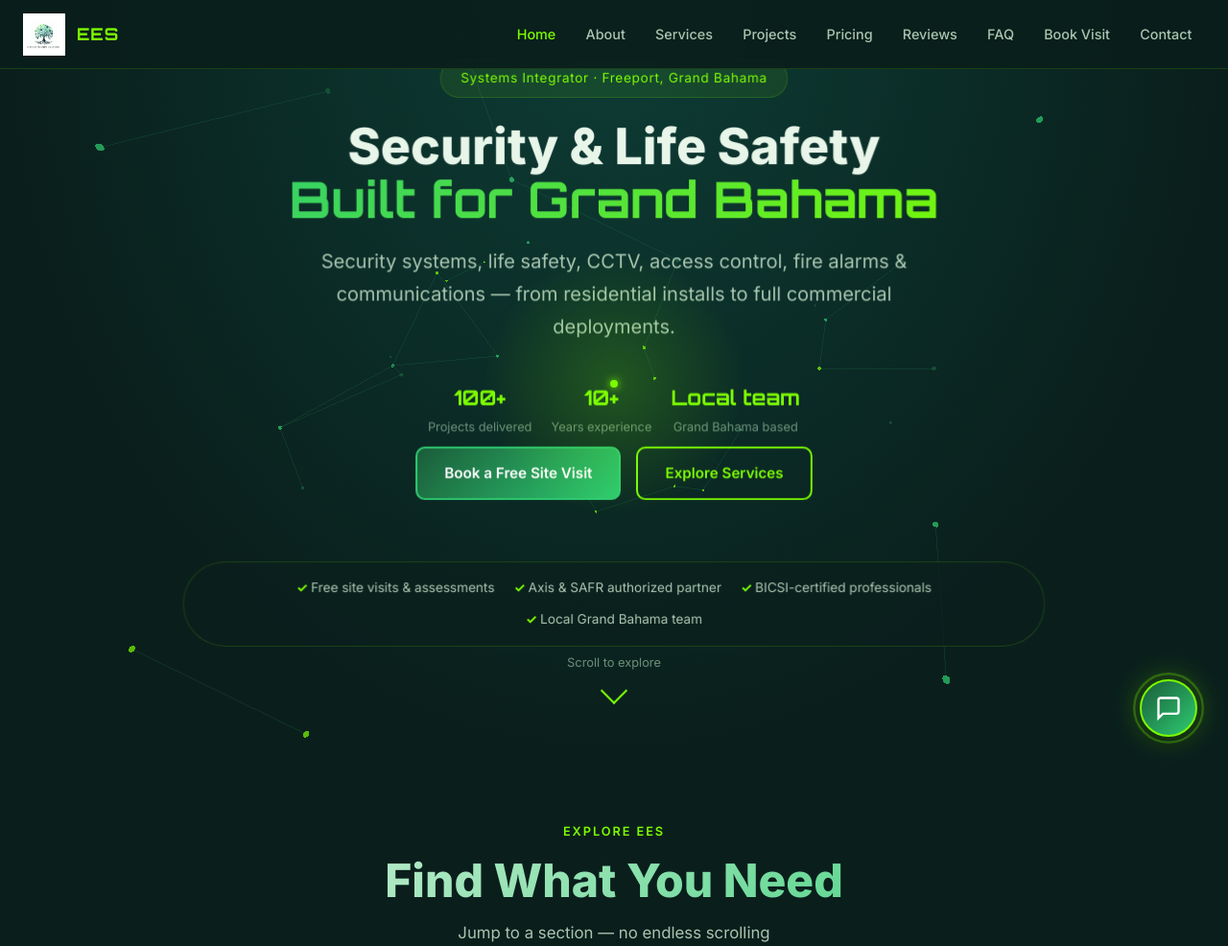
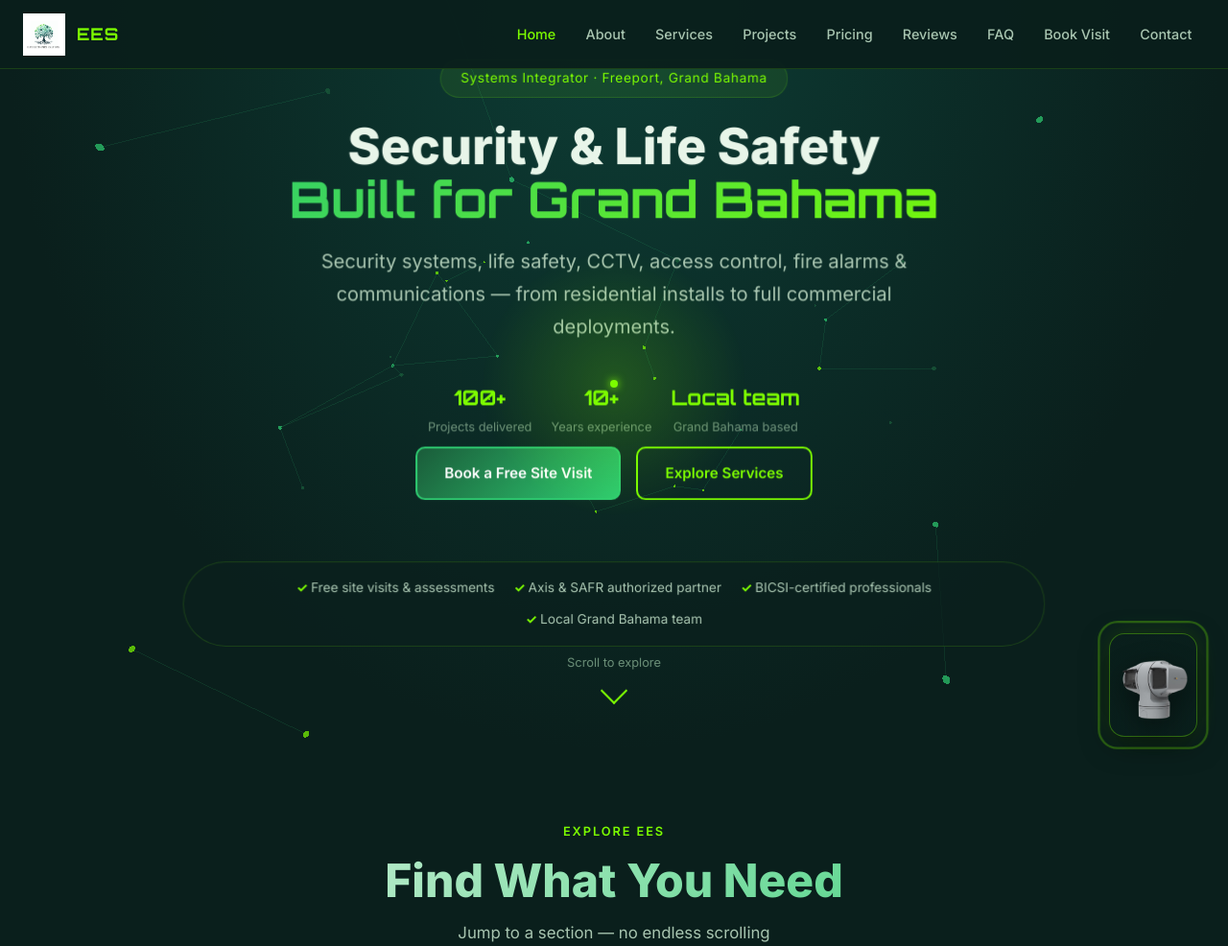
Before and after one commit to lcarey143/elite-electronics-solutions, a Django app: page / in a window 1280 px wide. Shown: the top 986 px of the page at 96% size. Run offline with Django 5.2, Linux system fonts and the light colour scheme; data comes from the database, SQL or seed files in the repository; data that the repository does not hold is empty.

Commit message:
Replace AI assistant icon with Axis PTZ camera that tracks the mouse.
Use layered Axis camera images for the launcher and panel avatar, with smooth head rotation toward the cursor on desktop.

```diff
--- a/static/css/styles.css
+++ b/static/css/styles.css
@@ -1048,12 +1048,63 @@ a, button, input, select, textarea, label {
   box-shadow: 0 6px 30px rgba(0, 0, 0, 0.5), 0 0 40px var(--green-glow);
 }
 
+.ai-toggle.ptz-toggle {
+  width: 92px;
+  height: 108px;
+  padding: 0.35rem 0.5rem 0.5rem;
+  border-radius: 16px;
+  background:
+    radial-gradient(ellipse at 50% 85%, rgba(10, 31, 28, 0.98) 0%, rgba(10, 31, 28, 0.82) 55%, transparent 100%);
+  border: 1px solid rgba(124, 252, 0, 0.35);
+  box-shadow:
+    0 8px 28px rgba(0, 0, 0, 0.5),
+    0 0 24px rgba(124, 252, 0, 0.18);
+}
+
+.ai-toggle.ptz-toggle:hover {
+  transform: scale(1.06) translateY(-2px);
+  border-color: rgba(124, 252, 0, 0.55);
+  box-shadow:
+    0 12px 36px rgba(0, 0, 0, 0.55),
+    0 0 36px rgba(124, 252, 0, 0.28);
+}
+
+.ptz-camera {
+  position: relative;
+  width: 76px;
+  height: 78px;
+  display: block;
+  pointer-events: none;
+  filter: drop-shadow(0 8px 14px rgba(0, 0, 0, 0.45));
+}
+
+.ptz-base,
+.ptz-head {
+  position: absolute;
+  inset: 0;
+  width: 100%;
+  height: 100%;
+  object-fit: contain;
+  pointer-events: none;
+}
+
+.ptz-head {
+  transform-origin: 50% 61.5%;
+  will-change: transform;
+}
+
 .ai-pulse {
   position: absolute;
   inset: -4px;
   border-radius: 50%;
   border: 2px solid var(--green-lime);
   animation: pulse-ring 2s infinite;
+  pointer-events: none;
+}
+
+.ai-toggle.ptz-toggle .ai-pulse {
+  inset: -5px;
+  border-radius: 18px;
 }
 
 @keyframes pulse-ring {
@@ -1109,6 +1160,20 @@ a, button, input, select, textarea, label {
   font-weight: 700;
   font-size: 0.75rem;
   color: var(--teal-dark);
+}
+
+.ai-avatar.ai-avatar-ptz {
+  background: rgba(10, 31, 28, 0.9);
+  border: 1px solid rgba(124, 252, 0, 0.25);
+  padding: 4px;
+}
+
+.ai-avatar.ai-avatar-ptz svg,
+.ai-avatar.ai-avatar-ptz img {
+  width: 100%;
+  height: 100%;
+  display: block;
+  object-fit: contain;
 }
 
 .ai-header-info strong {
@@ -1930,6 +1995,16 @@ a, button, input, select, textarea, label {
     bottom: 5.5rem;
     right: 1.5rem;
   }
+
+  .ai-toggle.ptz-toggle {
+    width: 80px;
+    height: 94px;
+  }
+
+  .ai-toggle.ptz-toggle .ptz-camera {
+    width: 66px;
+    height: 68px;
+  }
 }
 
 @media (max-width: 480px) {
--- /dev/null
+++ b/static/js/ptz-tracker.js
@@ -0,0 +1,73 @@
+(function () {
+  'use strict';
+
+  const reducedMotion = window.matchMedia('(prefers-reduced-motion: reduce)').matches;
+  const isTouch = 'ontouchstart' in window || navigator.maxTouchPoints > 0;
+
+  if (reducedMotion || isTouch) return;
+
+  const toggle = document.getElementById('aiToggle');
+  const head = document.getElementById('ptzHead');
+
+  if (!toggle || !head) return;
+
+  const PIVOT_Y_RATIO = 0.615;
+  const MIN_ANGLE = -45;
+  const MAX_ANGLE = 45;
+  const SMOOTH = 0.14;
+
+  let targetAngle = 0;
+  let currentAngle = 0;
+  let rafId = null;
+
+  function clamp(value, min, max) {
+    return Math.max(min, Math.min(max, value));
+  }
+
+  function normalizeAngle(degrees) {
+    let value = degrees;
+    while (value > 180) value -= 360;
+    while (value < -180) value += 360;
+    return value;
+  }
+
+  function setHeadRotation(angle) {
+    head.style.transform = 'rotate(' + angle.toFixed(2) + 'deg)';
+  }
+
+  function tick() {
+    currentAngle += (targetAngle - currentAngle) * SMOOTH;
+    setHeadRotation(currentAngle);
+
+    if (Math.abs(targetAngle - currentAngle) > 0.08) {
+      rafId = requestAnimationFrame(tick);
+    } else {
+      currentAngle = targetAngle;
+      setHeadRotation(currentAngle);
+      rafId = null;
+    }
+  }
+
+  function queueTick() {
+    if (!rafId) {
+      rafId = requestAnimationFrame(tick);
+    }
+  }
+
+  function updateTarget(clientX, clientY) {
+    const rect = toggle.getBoundingClientRect();
+    const pivotScreenX = rect.left + rect.width / 2;
+    const pivotScreenY = rect.top + rect.height * PIVOT_Y_RATIO;
+    const angleRad = Math.atan2(clientY - pivotScreenY, clientX - pivotScreenX);
+    const degrees = normalizeAngle(angleRad * (180 / Math.PI) + 90);
+
+    targetAngle = clamp(degrees, MIN_ANGLE, MAX_ANGLE);
+    queueTick();
+  }
+
+  document.addEventListener('mousemove', (event) => {
+    updateTarget(event.clientX, event.clientY);
+  }, { passive: true });
+
+  setHeadRotation(0);
+})();
--- a/templates/website/base.html
+++ b/templates/website/base.html
@@ -82,17 +82,35 @@
     </div>
   </footer>
 
-  <button class="ai-toggle" id="aiToggle" aria-label="Open AI assistant">
-    <svg viewBox="0 0 24 24" fill="none" stroke="currentColor" stroke-width="2">
-      <path d="M21 15a2 2 0 0 1-2 2H7l-4 4V5a2 2 0 0 1 2-2h14a2 2 0 0 1 2 2z"/>
-    </svg>
+  <button class="ai-toggle ptz-toggle" id="aiToggle" aria-label="Open EES Assistant">
+    <div class="ptz-camera">
+      <img
+        class="ptz-base"
+        src="{% static 'images/axis-ptz-base.png' %}"
+        alt=""
+        width="494"
+        height="505"
+        decoding="async"
+      >
+      <img
+        class="ptz-head"
+        id="ptzHead"
+        src="{% static 'images/axis-ptz-head.png' %}"
+        alt=""
+        width="494"
+        height="505"
+        decoding="async"
+      >
+    </div>
     <span class="ai-pulse"></span>
   </button>
 
   <div class="ai-panel" id="aiPanel" hidden>
     <div class="ai-header">
       <div class="ai-header-info">
-        <div class="ai-avatar">AI</div>
+        <div class="ai-avatar ai-avatar-ptz" aria-hidden="true">
+          <img src="{% static 'images/axis-ptz-full.png' %}" alt="" width="494" height="505" decoding="async">
+        </div>
         <div>
           <strong>EES Assistant</strong>
           <span>Powered by AI · Ask me anything</span>
@@ -129,6 +147,7 @@
   {% block scripts %}
   <script src="{% static 'js/mouse-tracker.js' %}"></script>
   <script src="{% static 'js/scroll-3d.js' %}"></script>
+  <script src="{% static 'js/ptz-tracker.js' %}"></script>
   <script src="{% static 'js/ai-assistant.js' %}"></script>
   <script src="{% static 'js/main.js' %}"></script>
   {% endblock %}
--- a/templates/website/home.html
+++ b/templates/website/home.html
@@ -162,6 +162,7 @@
 {% endif %}
 <script src="{% static 'js/mouse-tracker.js' %}"></script>
 <script src="{% static 'js/scroll-3d.js' %}"></script>
+<script src="{% static 'js/ptz-tracker.js' %}"></script>
 <script src="{% static 'js/ai-assistant.js' %}"></script>
 <script src="{% static 'js/main.js' %}"></script>
 {% endblock %}
```
Also changed, not shown: static/images/axis-ptz-base.png (added), static/images/axis-ptz-full.png (added), static/images/axis-ptz-head.png (added).
